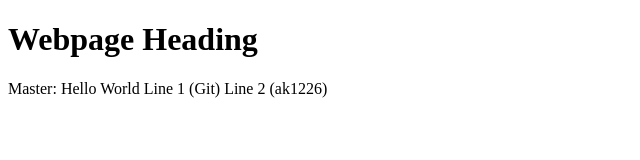
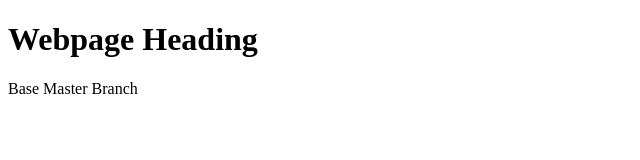
Before and after one commit to ak1226/lecture1, a plain HTML site: page index.html in a window 1280 px wide. Shown: the whole page, without its empty margins (0-640 px from the left). Drawn offline with Linux system fonts and the light colour scheme.

Commit message:
Changed index.html to base format

```diff
--- a/index.html
+++ b/index.html
@@ -7,8 +7,6 @@
 </head>
 <body>
     <h1>Webpage Heading</h1>
-    Master: Hello World
-    Line 1 (Git)
-    Line 2 (ak1226)
+    Base Master Branch
 </body>
 </html>
```
